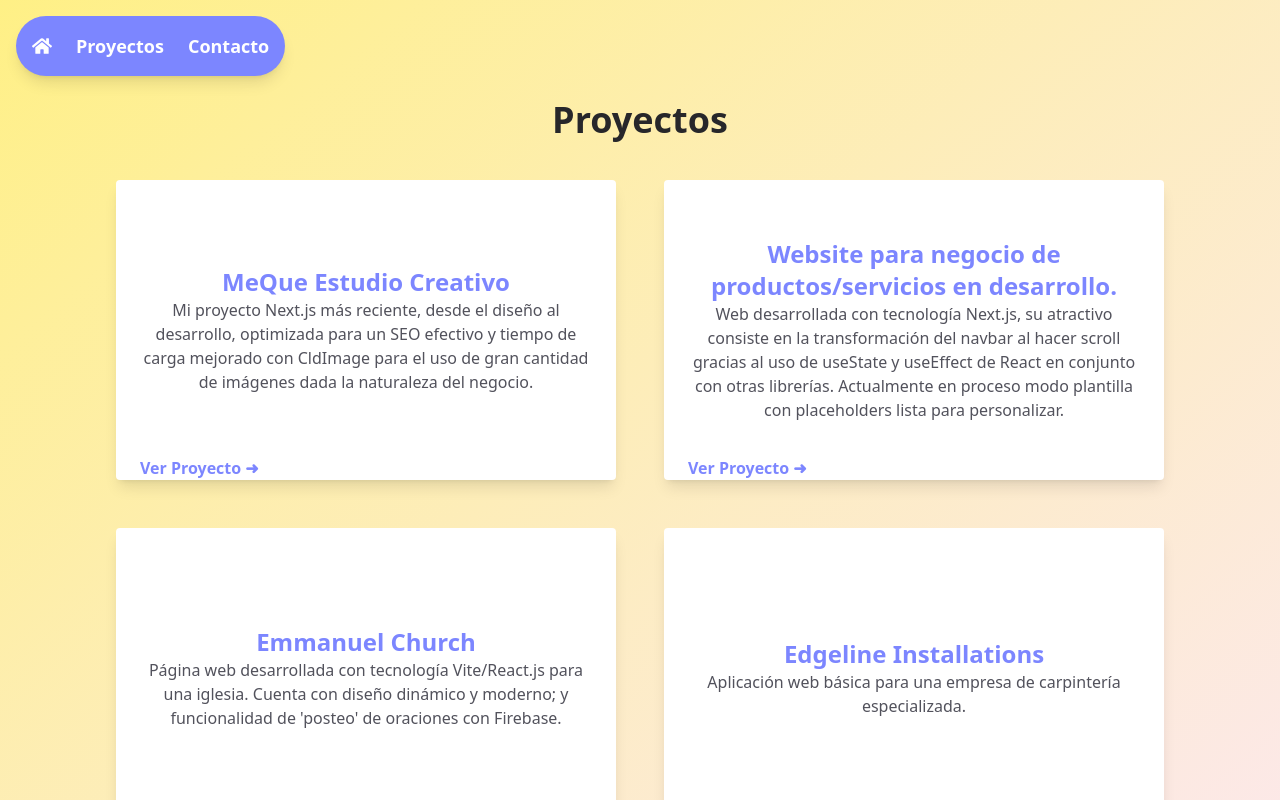
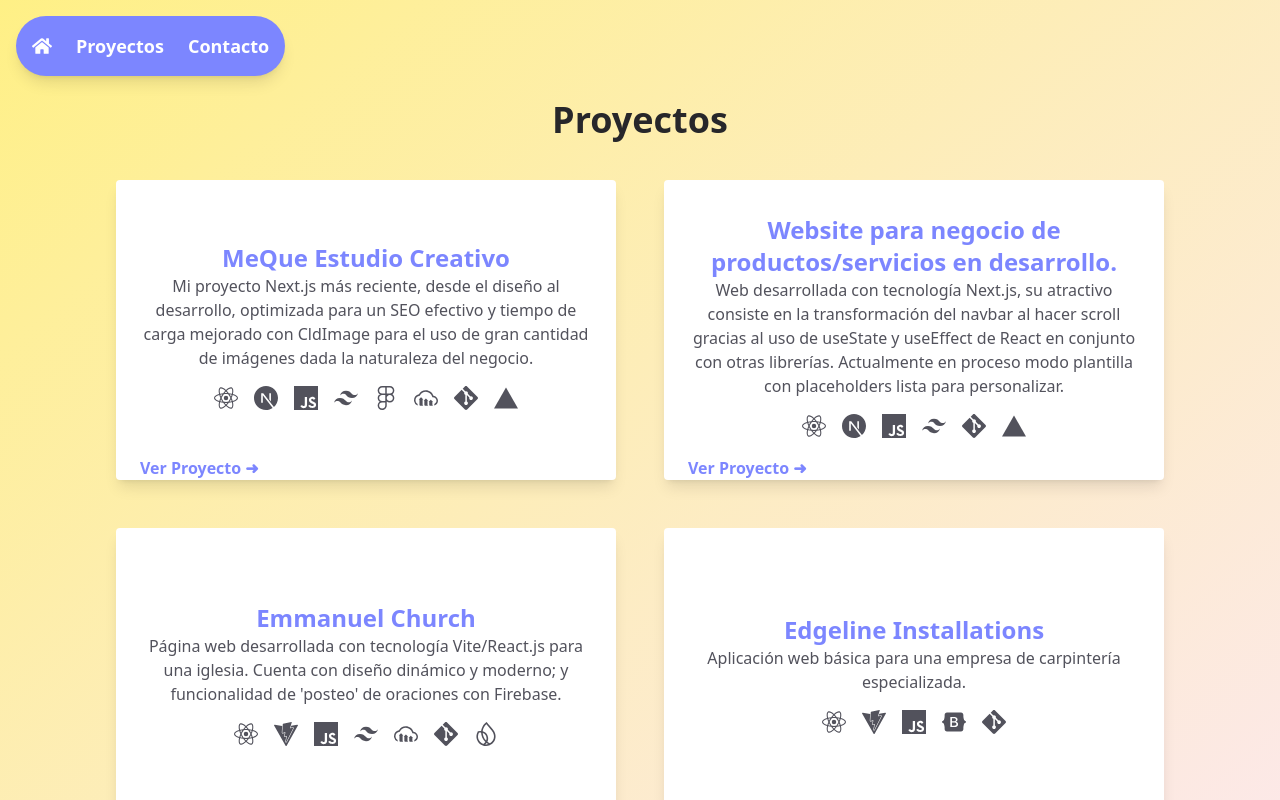
Before and after one commit to judsther/My-Portfolio, a React (Vite) app: page /proyectos in a window 1280 px wide. Shown: the top 800 px of the page. Built offline with nearby package versions, Linux system fonts and the light colour scheme.

Commit message:
added techs to projects

```diff
--- a/src/assets/components/Projects/Projects.jsx
+++ b/src/assets/components/Projects/Projects.jsx
@@ -1,4 +1,5 @@
-import Navbar from "../Navbar/Navbar";
+import { SiBootstrap, SiCloudinary, SiEjs, SiFigma, SiFirebase, SiGit, SiJavascript, SiNextdotjs, SiReact, SiTailwindcss, SiVercel, SiVite } from "react-icons/si";
+
 
 export default function Projects() {
     const projects = [
@@ -6,24 +7,66 @@
         title: "MeQue Estudio Creativo",
         link: "https://meque-studio.vercel.app",
         src: "",
+        tech: (
+          <div className="flex gap-3 md:gap-4 text-2xl text-zinc-600 rounded-full justify-center p-2">
+            <SiReact />
+            <SiNextdotjs />
+            <SiJavascript />
+            <SiTailwindcss />
+            <SiFigma />
+            <SiCloudinary />
+            <SiGit />
+            <SiVercel />
+          </div>
+        ),
         desc: "Mi proyecto Next.js más reciente, desde el diseño al desarrollo, optimizada para un SEO efectivo y tiempo de carga mejorado con CldImage para el uso de gran cantidad de imágenes dada la naturaleza del negocio.",
       },
       {
         title: "Website para negocio de productos/servicios en desarrollo.",
         link: "https://website-comercial.vercel.app",
         src: "",
+        tech: (
+          <div className="flex gap-3 md:gap-4 text-2xl text-zinc-600 rounded-full justify-center p-2">
+            <SiReact />
+            <SiNextdotjs />
+            <SiJavascript />
+            <SiTailwindcss />
+            <SiGit />
+            <SiVercel />
+          </div>
+        ),
         desc: "Web desarrollada con tecnología Next.js, su atractivo consiste en la transformación del navbar al hacer scroll gracias al uso de useState y useEffect de React en conjunto con otras librerías. Actualmente en proceso modo plantilla con placeholders lista para personalizar.",
       },
       {
         title: "Emmanuel Church",
         link: "https://emmanuel-church-six.vercel.app/",
         src: "https://res.cloudinary.com/djsdqleik/image/upload/v1743712319/Screenshot_2025-04-03_at_2.30.35_PM_gyat0q.png",
+        tech: (
+          <div className="flex gap-3 md:gap-4 text-2xl text-zinc-600 rounded-full justify-center p-2">
+            <SiReact />
+            <SiVite />
+            <SiJavascript />
+            <SiTailwindcss />
+            <SiCloudinary />
+            <SiGit />
+            <SiFirebase />
+          </div>
+        ),
         desc: "Página web desarrollada con tecnología Vite/React.js para una iglesia. Cuenta con diseño dinámico y moderno; y funcionalidad de 'posteo' de oraciones con Firebase.",
       },
       {
         title: "Edgeline Installations",
         link: "https://www.edgelineinstallations.com",
         src: "https://res.cloudinary.com/djsdqleik/image/upload/v1743712321/Screenshot_2025-04-03_at_2.29.30_PM_d0yor8.png",
+        tech: (
+          <div className="flex gap-3 md:gap-4 text-2xl text-zinc-600 rounded-full justify-center p-2">
+            <SiReact />
+            <SiVite />
+            <SiJavascript />
+            <SiBootstrap />
+            <SiGit />
+          </div>
+        ),
         desc: "Aplicación web básica para una empresa de carpintería especializada.",
       },
       // {
@@ -62,14 +105,17 @@
                       <h3 className="text-2xl font-semibold text-indigo-400">
                         {project.title}
                       </h3>
-                      <p className="text-zinc-600">{project.desc}</p>
+                      <p className="text-zinc-600 md:mb-2">{project.desc}</p>
+
+                                     {project.tech}
+
                     </div>
 
                     <a
                       href={project.link}
                       target="_blank"
                       rel="noopener noreferrer"
-                      className="relative flex text-indigo-400 font-bold z-20 group-hover:opacity-50 transition"
+                      className="relative flex text-indigo-400 font-bold z-20 group-hover:opacity-50 group-hover:text-white transition"
                     >
                       Ver Proyecto ➜
                     </a>
```
